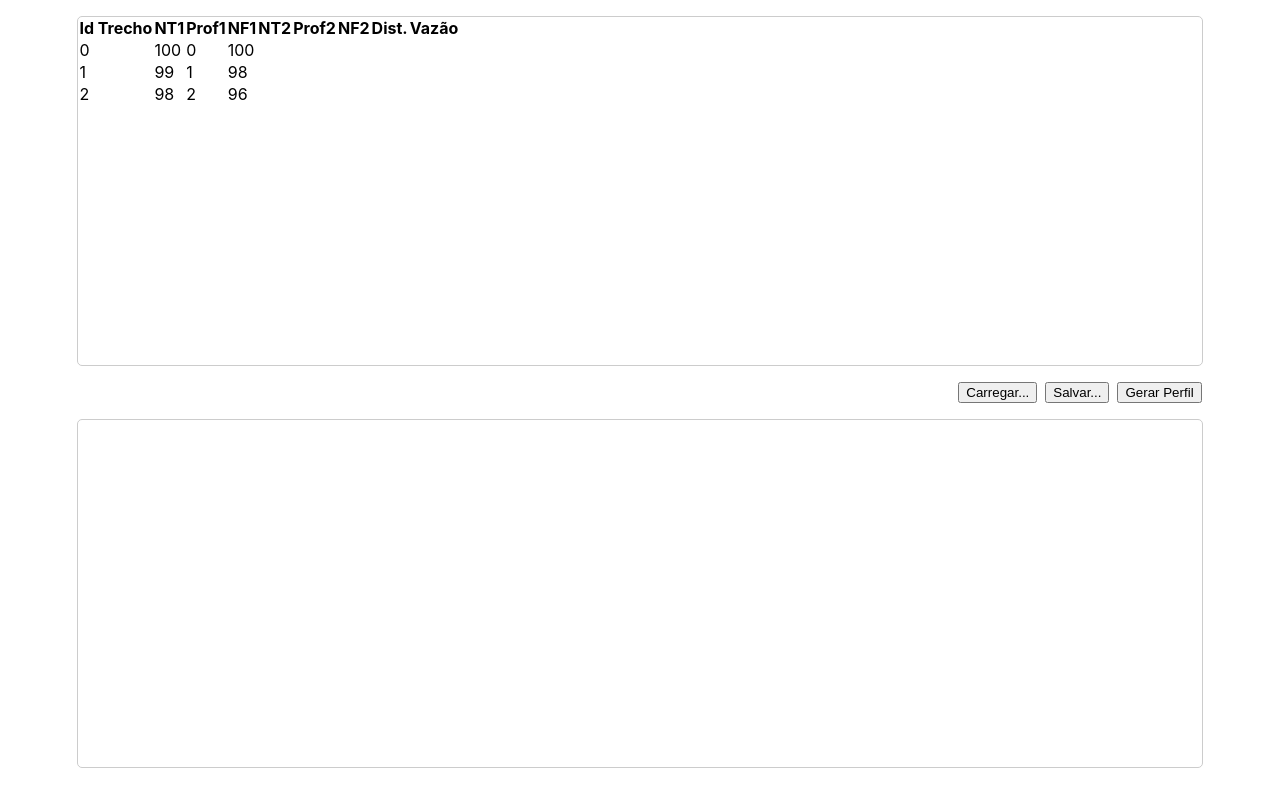
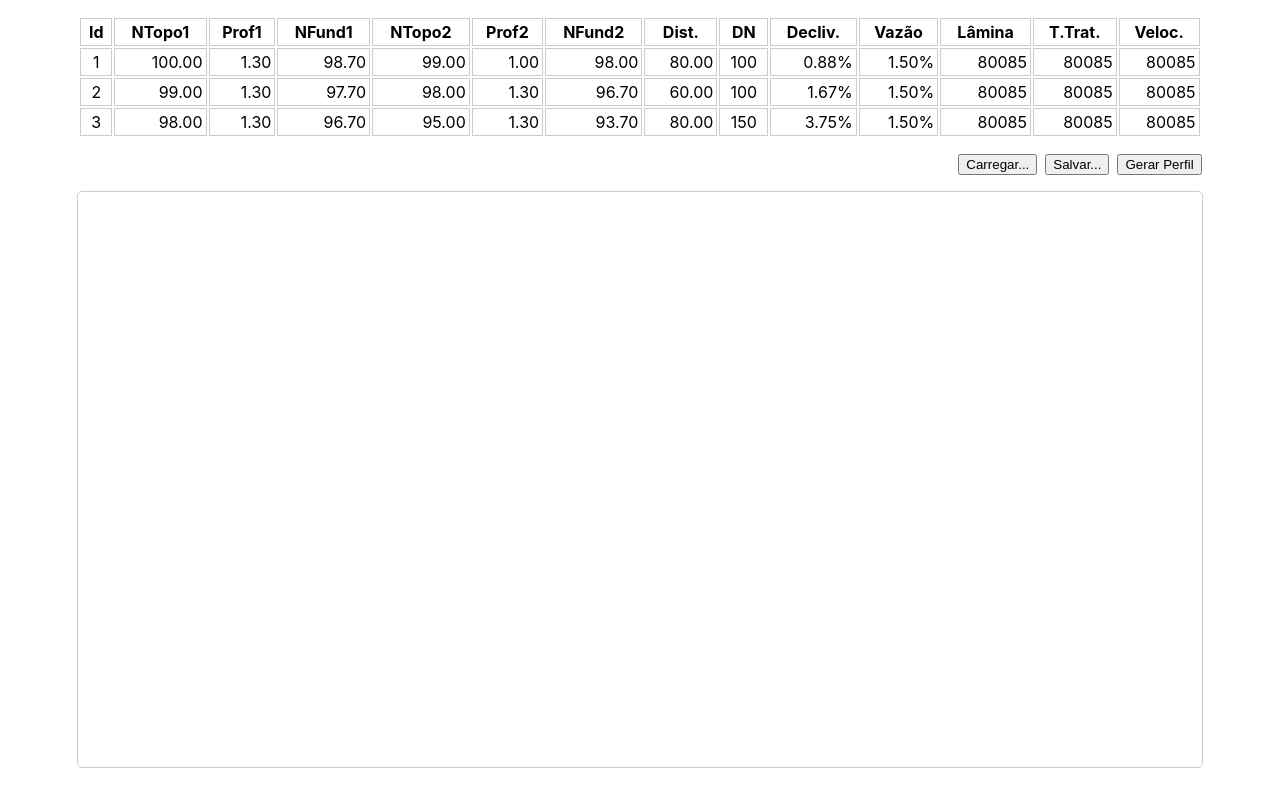
Before and after one commit to Pitossomo/perfil-esgoto, a React (Create React App) app: page / in a window 1280 px wide. Built offline with nearby package versions, Linux system fonts and the light colour scheme.

Commit message:
Planilha para exibir trechos adicionada

```diff
--- a/package.json
+++ b/package.json
@@ -7,6 +7,7 @@
     "@testing-library/react": "^11.1.0",
     "@testing-library/user-event": "^12.1.10",
     "react": "^17.0.2",
+    "react-datasheet": "^1.4.9",
     "react-dom": "^17.0.2",
     "react-scripts": "4.0.3",
     "styled-components": "^5.3.1",
--- a/src/components/DataSheet/index.js
+++ b/src/components/DataSheet/index.js
@@ -1,39 +1,104 @@
 import styled from "styled-components";
+// import ReactDataSheet from "react-datasheet";
+//import { useState } from "react";
 
 const DataSheet = ({elements}) => {
+  const column = ["id","nt1","prof1","nf1","nt2","prof2","nf2","dist","diam","decl."];
+  const DEC_DIGITS = 2;
+  console.log(elements)
+
   return (
     <StyledSheet>
       <tr>
-        <th>Id Trecho</th>
-        <th>NT1</th>
+        <th>Id</th>
+        <th>NTopo1</th>
         <th>Prof1</th>
-        <th>NF1</th>
-        <th>NT2</th>
+        <th>NFund1</th>
+        <th>NTopo2</th>
         <th>Prof2</th>
-        <th>NF2</th>
+        <th>NFund2</th>
         <th>Dist.</th>
+        <th>DN</th>
+        <th>Decliv.</th>
         <th>Vazão</th>
-        <th></th>
-
-
+        <th>Lâmina</th>
+        <th>T.Trat.</th>
+        <th>Veloc.</th>
       </tr>
-      { elements.map((el,i) => (
-        <tr key={i}>
-          <td>{i}</td>
-          <td>{100-i}</td>
-          <td>{i}</td>
-          <td>{100-2*i}</td>
+      { elements.map(el => (
+        <tr key={el.id}>
+          <TdCenter>{el.id}</TdCenter>
+          <TdRight>{el.nt1.toFixed(DEC_DIGITS)}</TdRight>
+          <TdRight>{el.prof1.toFixed(DEC_DIGITS)}</TdRight>
+          <TdRight>{(el.nt1-el.prof1).toFixed(DEC_DIGITS)}</TdRight>
+          <TdRight>{(el.nt2).toFixed(DEC_DIGITS)}</TdRight>
+          <TdRight>{(el.prof2).toFixed(DEC_DIGITS)}</TdRight>
+          <TdRight>{(el.nt2-el.prof2).toFixed(DEC_DIGITS)}</TdRight>
+          <TdRight>{(el.dist).toFixed(DEC_DIGITS)}</TdRight>
+          <TdCenter>{(el.diam).toFixed(0)}</TdCenter>
+          <TdRight>{(((el.nt1-el.prof1)-(el.nt2-el.prof2))/el.dist*100).toFixed(DEC_DIGITS)+"%"}</TdRight>
+          <TdRight>{(el.vazao || 1.5).toFixed(DEC_DIGITS)+"%"}</TdRight>
+          <TdRight>{80085}</TdRight>
+          <TdRight>{80085}</TdRight>
+          <TdRight>{80085}</TdRight>
         </tr>
       ))}
     </StyledSheet>
   );
+
+/* Infos with ReactDataSheet Component
+  const [grid, setGrid] = useState([
+    [ elements.map(el => ([
+      { value: el.id },   // id
+      { value: el.nt1 },  // nt1
+      { value: el.prof1 },  // prof1
+      { value: el.nf1 },  // nf1
+      { value: el.nt1 - el.prof1 }, // nf1
+      { value: el.nt2 },    // nt2
+      { value: el.prof2 },    // prof2
+      { value: el.nt2 - el.prof2 },   // nf2
+      { value: el.dist },     // dist
+      { value: el.diam },     // dist
+      { value: ((el.nt1 - el.prof1) - (el.nt2 - el.prof2))/el.dist }, //decl
+    ]))],
+  ]);
+
+  console.log(grid)
+
+  const onChange = changes => {
+    const newGrid = grid.map(row => [...row]);
+    changes.forEach(({cell, row, col, value}) => {
+      newGrid[row][col] = {...newGrid[row][col], value};
+    });
+    setGrid({newGrid})
+  }
+
+  return (
+    <StyledSheet
+      data={grid}
+      valueRenderer={cell => cell.value}
+      onCellsChanged={changes => onChange(changes)}
+    />
+  );
+*/
 }
 
-const StyledSheet = styled.div`
-  border-radius: 5px;
-  border: 1px solid #cccccc;
+const StyledSheet = styled.table`
   width: 90%;
-  flex: 2 1;
+
+  table, th, td, tr {
+    padding: 3px;
+    border-collapse: collapse;
+    border: 1px solid #cccccc;
+  }
+`;
+
+const TdCenter = styled.td`
+  text-align: center;
+`;
+
+const TdRight = styled.td`
+  text-align: right;
 `;
 
 export default DataSheet;
```
Also changed, not shown: 1 other file (tests, documents, lock files or other folders).
